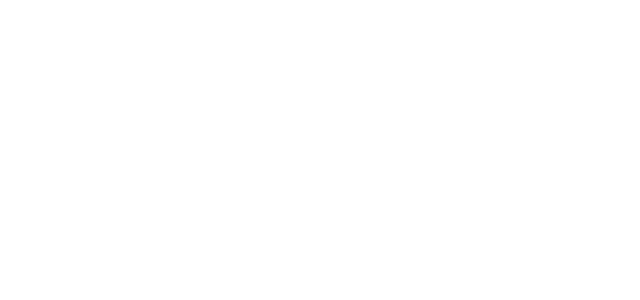
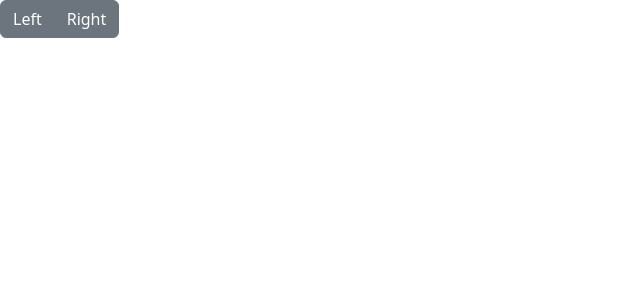
Before and after one commit to KrisDymytrova/react-hw, a React (Create React App) app: page / in a window 1280 px wide. Shown: the top 300 px of the page, without its empty margins (0-640 px from the left). Built offline with nearby package versions, Linux system fonts and the light colour scheme.

Commit message:
HW 91 Completed

```diff
--- a/src/App.jsx
+++ b/src/App.jsx
@@ -1,8 +1,9 @@
+import BtnGroup from "./components/BtnGroup";
 
 function App() {
   return (
     <div className="App">
-
+      <BtnGroup />
     </div>
   );
 }
--- /dev/null
+++ b/src/components/BtnGroup.jsx
@@ -0,0 +1,40 @@
+import { Component } from 'react';
+import cn from 'classnames';
+
+class BtnGroup extends Component {
+    constructor(props) {
+        super(props);
+        this.state = {
+            activeBtn: null,
+        };
+    }
+
+    handleClick = (btn) => {
+        this.setState({ activeBtn: btn });
+    }
+
+    render() {
+        const { activeBtn } = this.state;
+
+        return (
+            <div className="btn-group" role="group">
+                <button
+                    type="button"
+                    className={cn('btn btn-secondary left', { 'active': activeBtn === 'left' })}
+                    onClick={() => this.handleClick('left')}
+                >
+                    Left
+                </button>
+                <button
+                    type="button"
+                    className={cn('btn btn-secondary right', { 'active': activeBtn === 'right' })}
+                    onClick={() => this.handleClick('right')}
+                >
+                    Right
+                </button>
+            </div>
+        );
+    }
+}
+
+export default BtnGroup;
```
Also changed, not shown: 1 other file (tests, documents, lock files or other folders).
